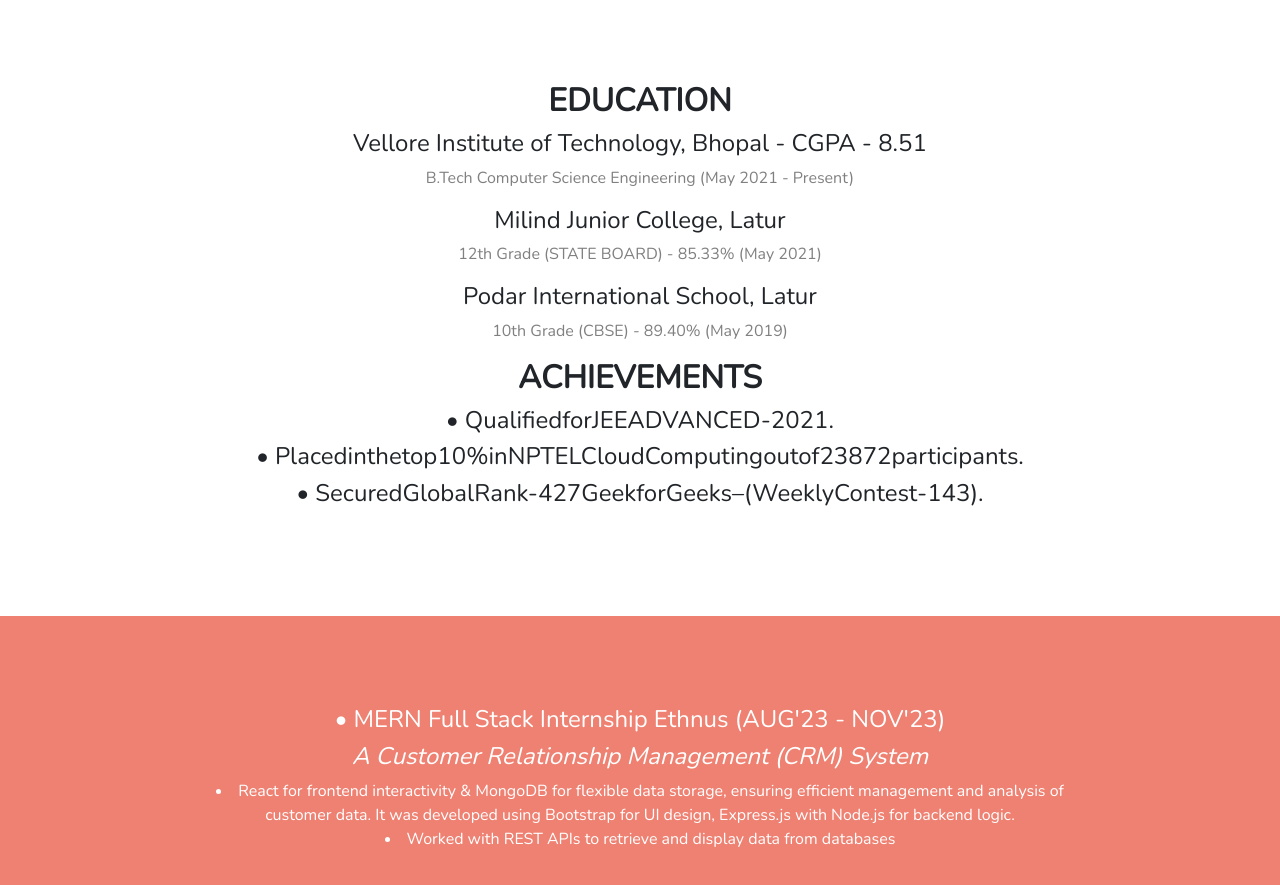
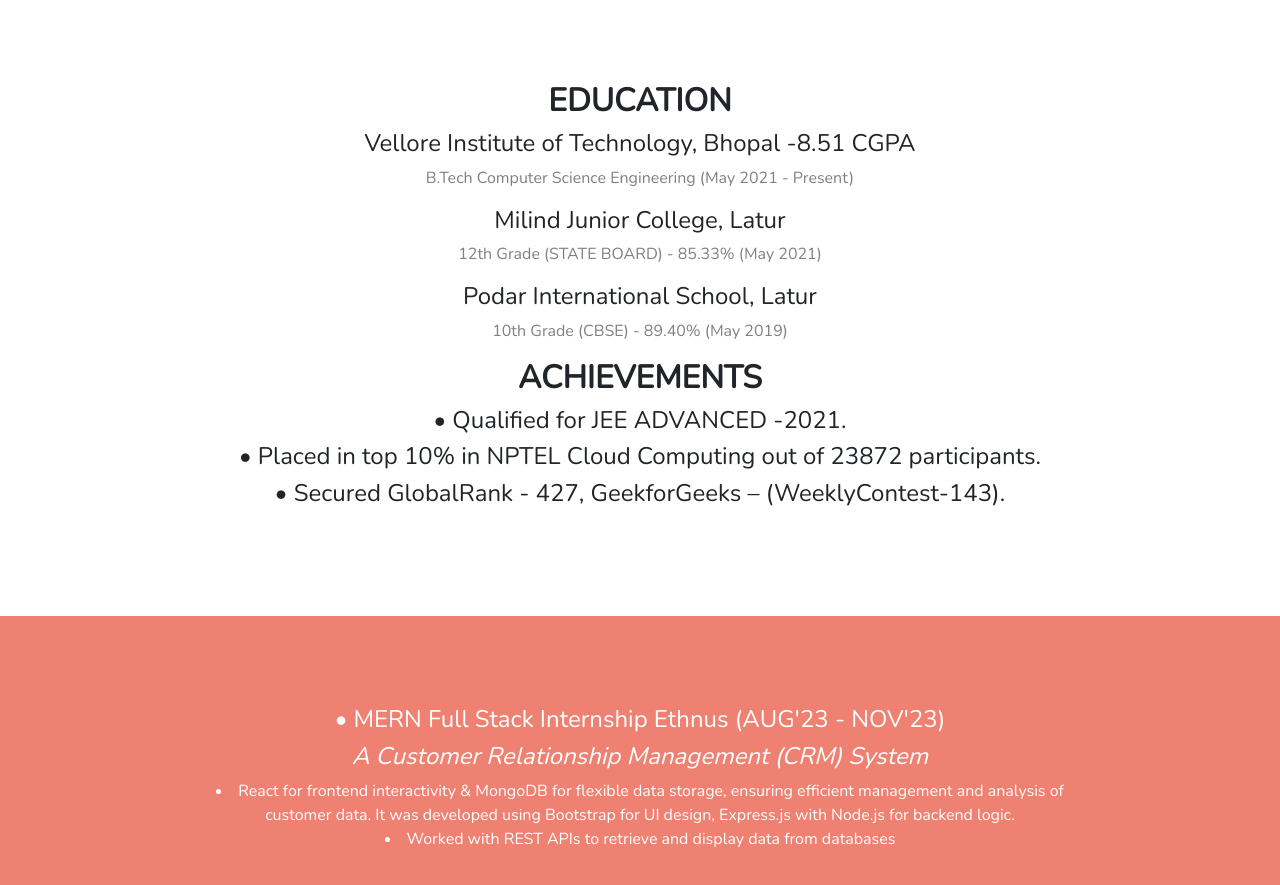
Before and after one commit to hridaypatil/CV, a plain HTML site: page index.html in a window 1280 px wide. Shown: the part 1040-1925 px from the top of the page. Drawn offline with nearby package versions, Linux system fonts and the light colour scheme.

Commit message:
Update index.html

```diff
--- a/index.html
+++ b/index.html
@@ -196,7 +196,7 @@
     <h2 class="cta-heading"><strong>EDUCATION</strong></h2>
     <h3></h3>
 
-    <h3>Vellore Institute of Technology, Bhopal - CGPA - 8.51</h3>
+    <h3>Vellore Institute of Technology, Bhopal -8.51 CGPA</h3>
     <p>B.Tech Computer Science Engineering (May 2021 - Present)</p>
 
     <h3>Milind Junior College, Latur</h3>
@@ -206,9 +206,9 @@
     <p>10th Grade (CBSE) - 89.40% (May 2019)</p>
 
     <h2 class="cta-heading"><strong>ACHIEVEMENTS</strong></h2>
-    <h3>• QualifiedforJEEADVANCED-2021. </h3>
-    <h3>• Placedinthetop10%inNPTELCloudComputingoutof23872participants. </h3>
-    <h3>• SecuredGlobalRank-427GeekforGeeks–(WeeklyContest-143). </h3>
+    <h3>• Qualified for JEE ADVANCED -2021. </h3>
+    <h3>• Placed in top 10% in NPTEL Cloud Computing out of 23872 participants. </h3>
+    <h3>• Secured GlobalRank - 427, GeekforGeeks – (WeeklyContest-143). </h3>
 
 
 
```
